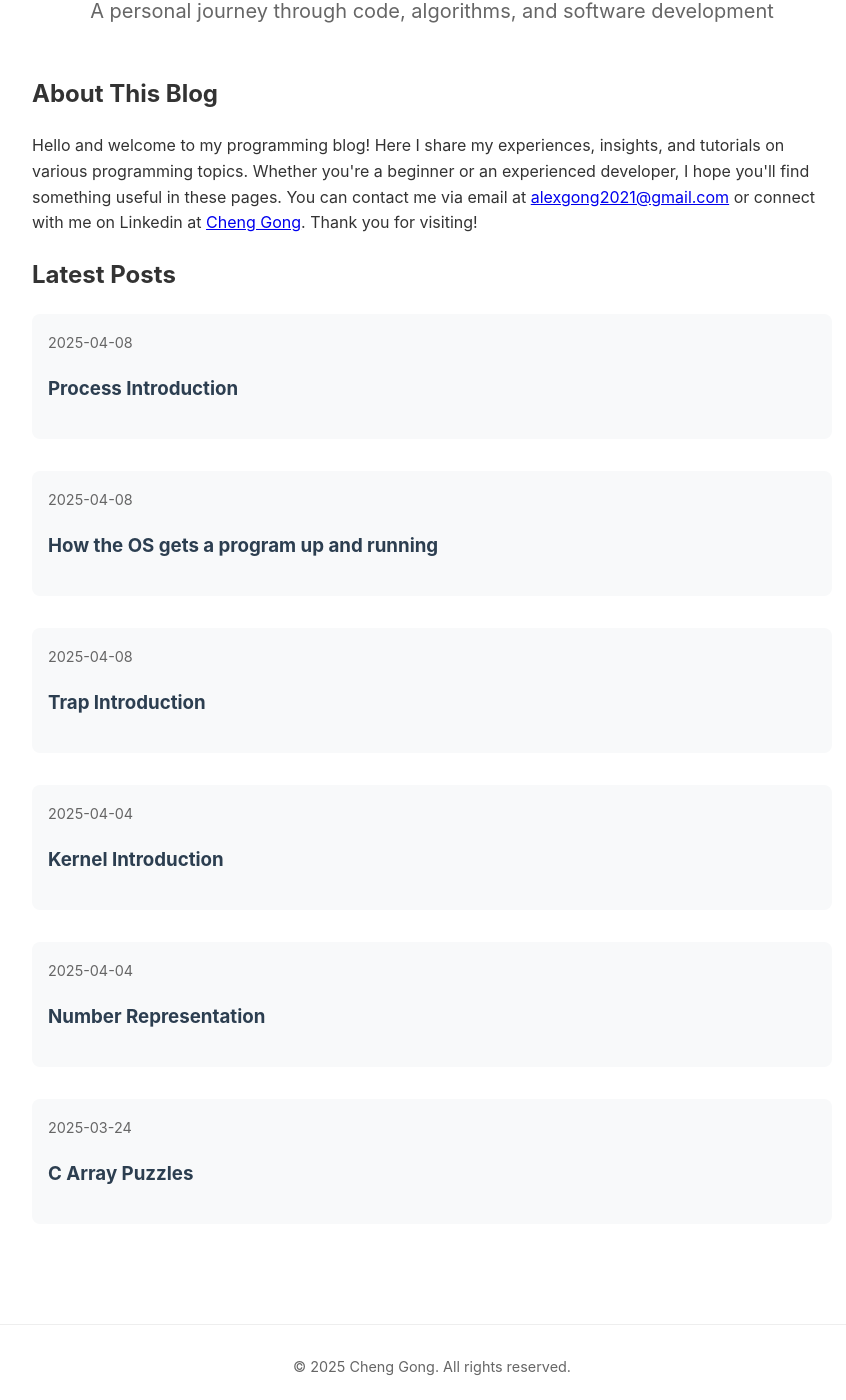
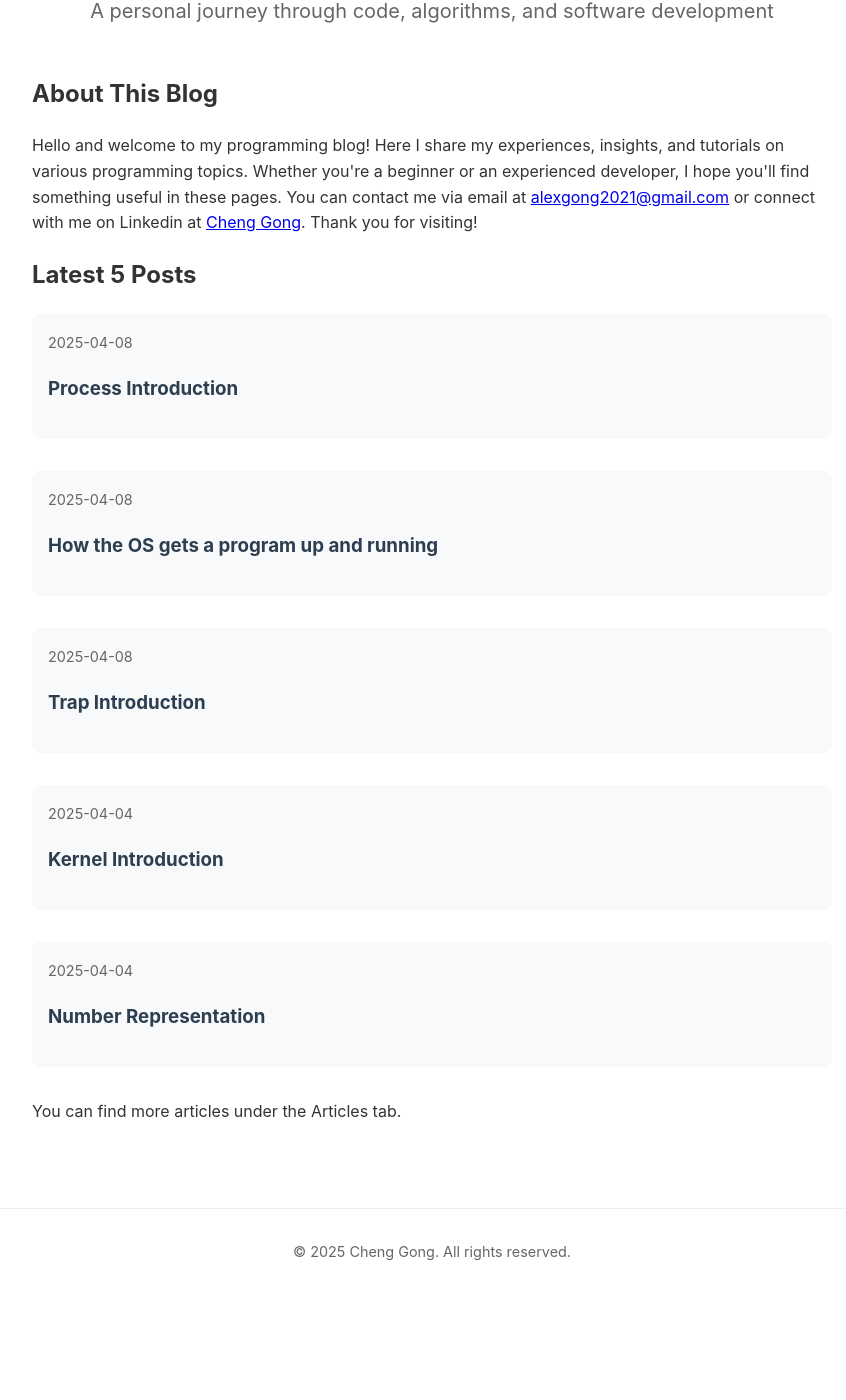
Before and after one commit to pythongong/pythongong.github.io, a Jekyll site: the page built from index.markdown, in a window 1280 px wide and 1400 px high, scrolled down 271 px. Shown: the whole window, without its empty margins (208-1054 px from the left). Built offline with Jekyll 4.4.1, drawn with Linux system fonts in a browser that asks for light colours; nearby versions of some CDN libraries; after the commit the page ends 1572 px from its top, so only the background shows below that.

Commit message:
Add articles & optimize home page

```diff
--- a/_layouts/home.html
+++ b/_layouts/home.html
@@ -25,9 +25,9 @@
     </section>
 
     <section class="posts">
-        <h2>Latest Posts</h2>
+        <h2>Latest 5 Posts</h2>
         <ul class="post-list">
-            {% for post in site.posts %}
+            {% for post in site.posts | limit: 5 %}
             <li class="post-item">
                 <span class="post-date">{{ post.date | date: "%Y-%m-%d" }}</span>
                 <h3>
@@ -39,6 +39,10 @@
             </li>
             {% endfor %}
         </ul>
+    </section>
+
+    <section class="end">
+        <p> You can find more articles under the Articles tab.</p>
     </section>
 </div>
 
```
